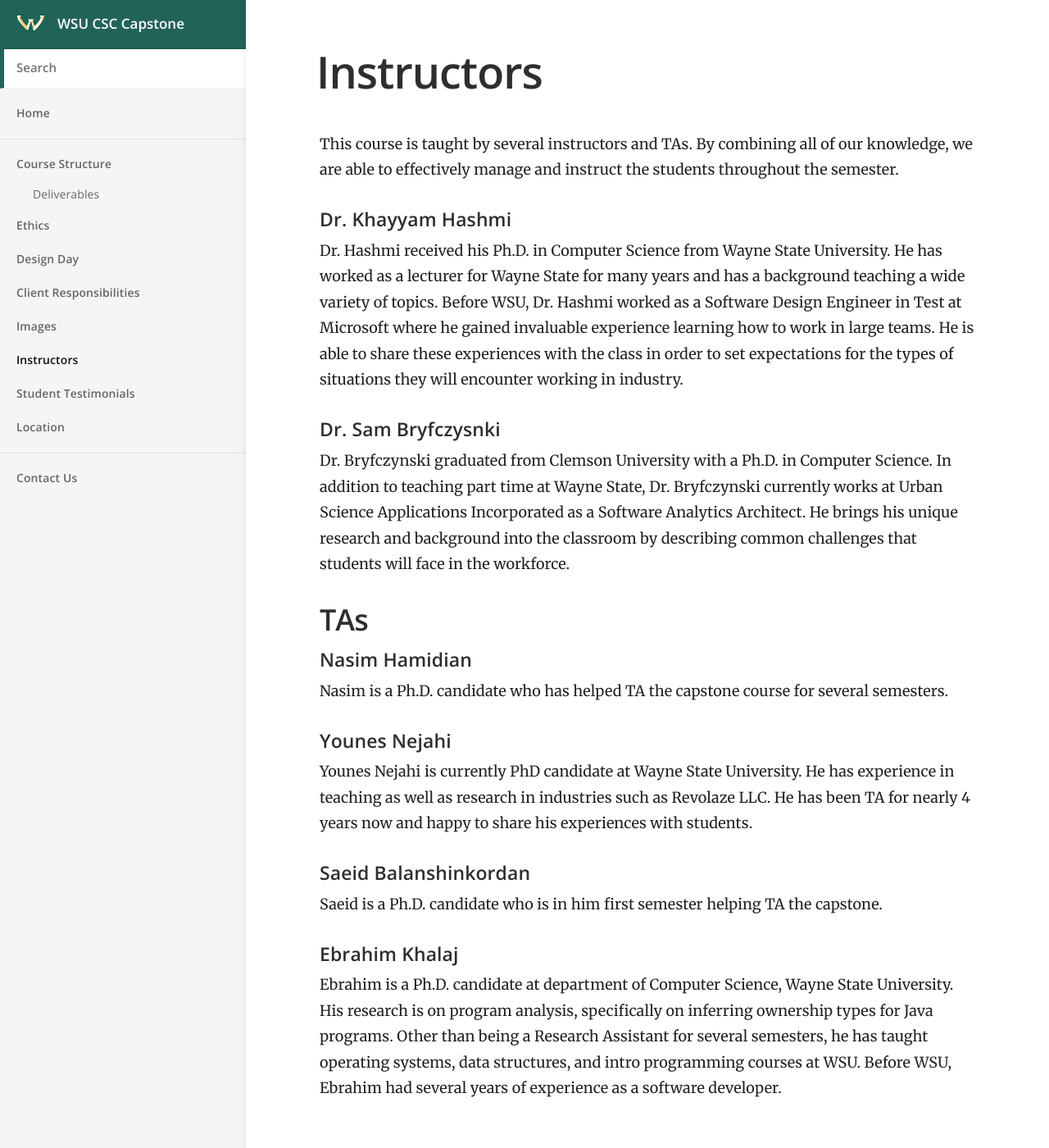
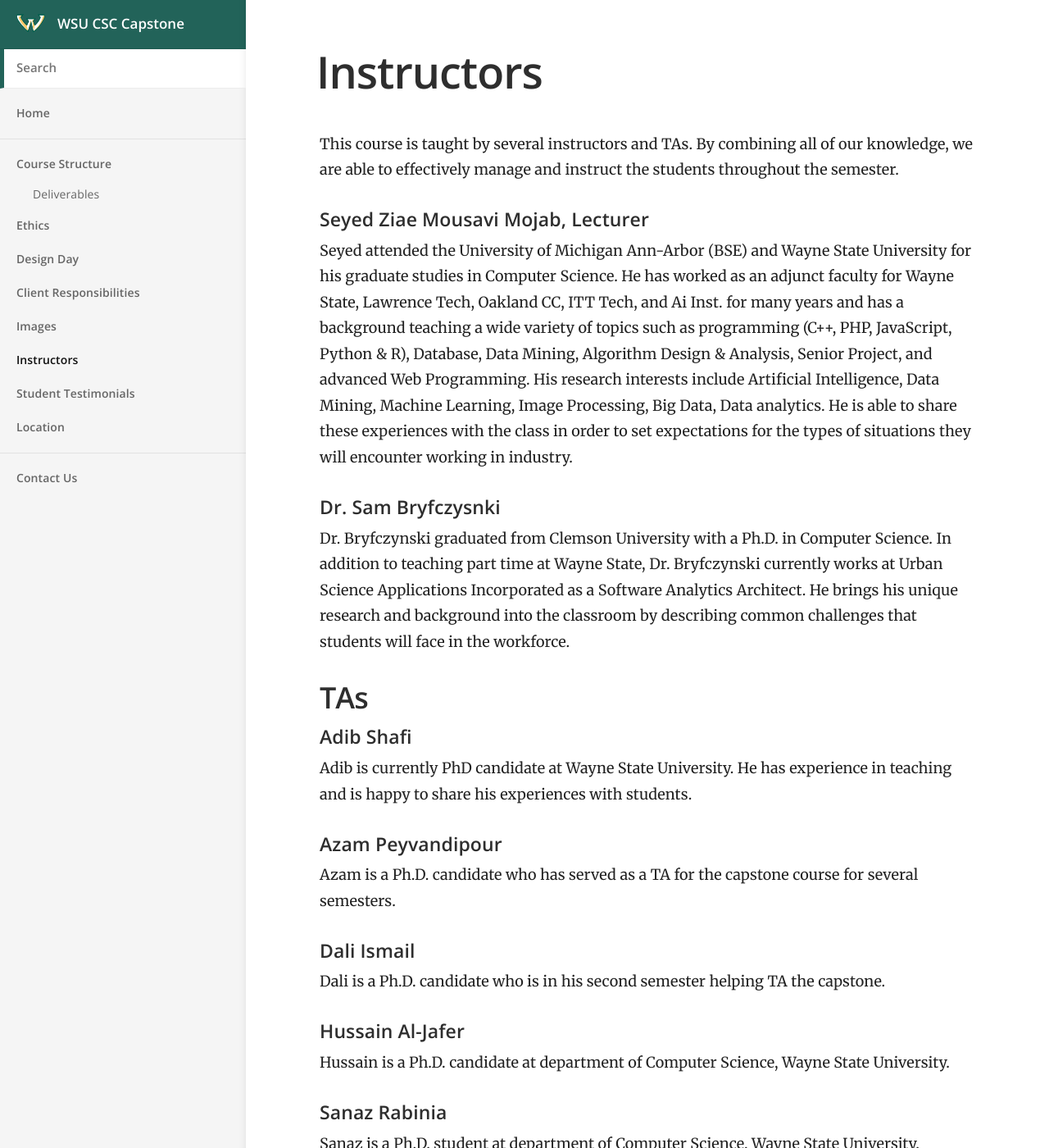
Before and after one commit to wsu-csc-capstone/wsu-csc-capstone.github.io, a Jekyll site: the page built from _docs/instructors/index.md, in a window 1280 px wide and 1400 px high. Shown: the whole window at 82% size. Built offline with Jekyll 4.4.1, drawn with Linux system fonts in a browser that asks for light colours; some of the changed text lies outside the part shown.

Commit message:
Update index.md

```diff
--- a/_docs/instructors/index.md
+++ b/_docs/instructors/index.md
@@ -9,11 +9,8 @@ inmenu: true
 This course is taught by several instructors and TAs. By combining all of our knowledge, we are able to effectively
 manage and instruct the students throughout the semester.
 
-#### Dr. Khayyam Hashmi
-Dr. Hashmi received his Ph.D. in Computer Science from Wayne State University. He has worked as a lecturer
-for Wayne State for many years and has a background teaching a wide variety of topics. Before WSU, Dr. Hashmi
-worked as a Software Design Engineer in Test at Microsoft where he gained invaluable experience learning how to
-work in large teams. He is able to share these experiences with the class in order to set expectations
+#### Seyed Ziae Mousavi Mojab, Lecturer
+Seyed attended the University of Michigan Ann-Arbor (BSE) and Wayne State University for his graduate studies in Computer Science. He has worked as an adjunct faculty for Wayne State, Lawrence Tech, Oakland CC, ITT Tech, and Ai Inst. for many years and has a background teaching a wide variety of topics such as programming (C++, PHP, JavaScript, Python & R), Database, Data Mining, Algorithm Design & Analysis, Senior Project, and advanced Web Programming. His research interests include Artificial Intelligence, Data Mining, Machine Learning, Image Processing, Big Data, Data analytics. He is able to share these experiences with the class in order to set expectations
 for the types of situations they will encounter working in industry.
 
 #### Dr. Sam Bryfczysnki
@@ -24,20 +21,21 @@ that students will face in the workforce.
 
 ## TAs
 
-#### Nasim Hamidian
-Nasim is a Ph.D. candidate who has helped TA the capstone course for several semesters.
-
-#### Younes Nejahi
-Younes Nejahi is currently PhD candidate at Wayne State University. He has experience in teaching as
-well as research in industries such as Revolaze LLC. He has been TA for nearly 4 years now and happy
+#### Adib Shafi
+Adib is currently PhD candidate at Wayne State University. He has experience in teaching and is happy
 to share his experiences with students.
 
-#### Saeid Balanshinkordan
-Saeid is a Ph.D. candidate who is in him first semester helping TA the capstone.
+#### Azam Peyvandipour
+Azam is a Ph.D. candidate who has served as a TA for the capstone course for several semesters.
 
-#### Ebrahim Khalaj
-Ebrahim is a Ph.D. candidate at department of Computer Science, Wayne State University.
-His research is on program analysis, specifically on inferring ownership types for Java programs.
-Other than being a Research Assistant for several semesters, he has taught operating systems,
-data structures, and intro programming courses at WSU. Before WSU, Ebrahim had several years of
-experience as a software developer.
+#### Dali Ismail
+Dali is a Ph.D. candidate who is in his second semester helping TA the capstone.
+
+#### Hussain Al-Jafer
+Hussain is a Ph.D. candidate at department of Computer Science, Wayne State University.
+
+#### Sanaz Rabinia
+Sanaz is a Ph.D. student at department of Computer Science, Wayne State University.
+
+#### Shaofeng Shu
+Shaofeng is a Ph.D. student at department of Computer Science, Wayne State University.
```
